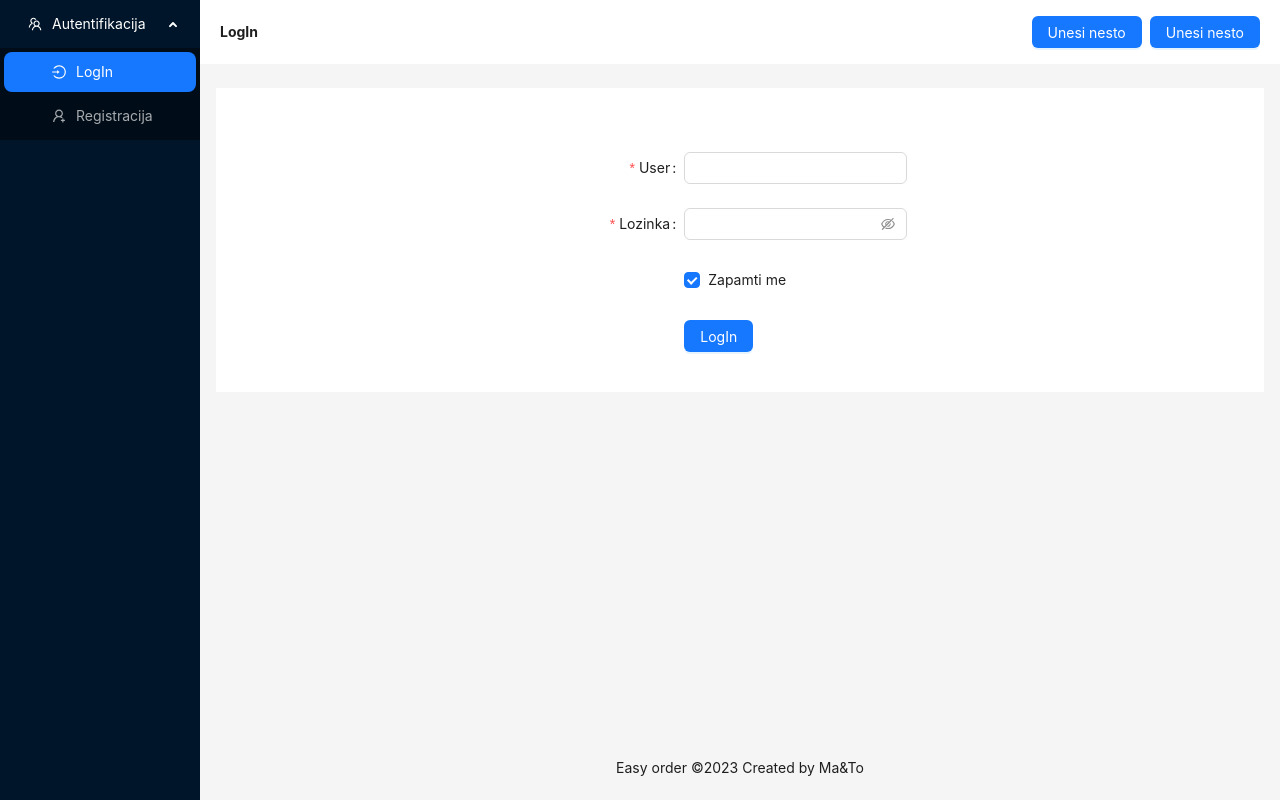
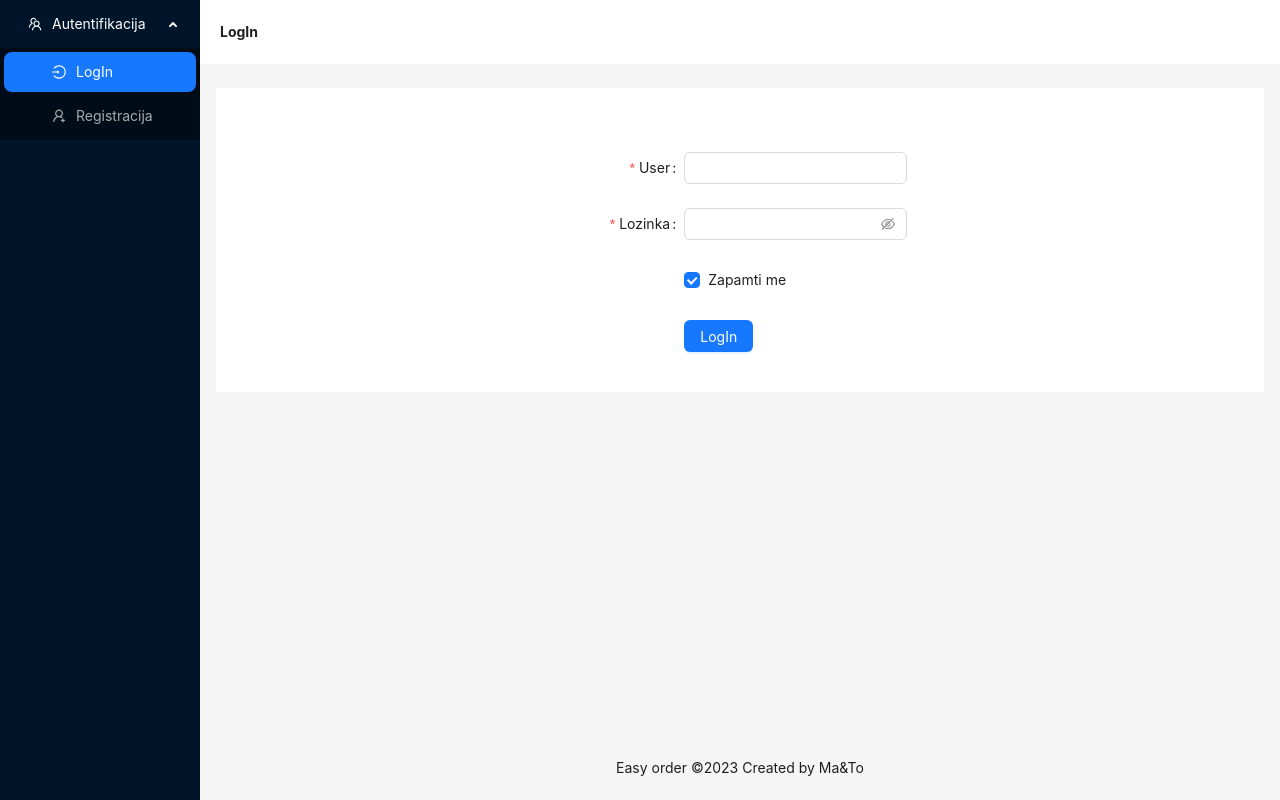
Before and after one commit to Marko-Tomljanovic/easyOrder, a Next.js app in the folder easy-order-ui/: page / in a window 1280 px wide. Built offline with nearby package versions, Linux system fonts and the light colour scheme.

Commit message:
feat: header buttons

```diff
--- /dev/null
+++ b/easy-order-ui/src/app/components/header-components/HeaderBaza.tsx
@@ -0,0 +1,12 @@
+import { PlusOutlined } from "@ant-design/icons";
+import { Button, Space } from "antd";
+
+export default function HeaderBaza() {
+  return (
+    <Space>
+      <Button type="primary" icon={<PlusOutlined />}>
+        Novi proizvod
+      </Button>
+    </Space>
+  );
+}
--- /dev/null
+++ b/easy-order-ui/src/app/components/header-components/HeaderRaspored.tsx
@@ -0,0 +1,12 @@
+import { CheckOutlined } from "@ant-design/icons";
+import { Button, Space } from "antd";
+
+export default function HeaderRaspored() {
+  return (
+    <Space>
+      <Button type="primary" icon={<CheckOutlined />}>
+        Spremi promjene
+      </Button>
+    </Space>
+  );
+}
--- a/easy-order-ui/src/app/components/navigation/header/HeaderButtons.tsx
+++ /dev/null
@@ -1,18 +0,0 @@
-import { Button, Space } from "antd";
-
-export default function HeaderButtons() {
-  return (
-    <div
-      style={{
-        display: "flex",
-        justifyContent: "flex-end",
-        marginRight: "20px",
-      }}
-    >
-      <Space>
-        <Button type="primary">Unesi nesto</Button>
-        <Button type="primary">Unesi nesto</Button>
-      </Space>
-    </div>
-  );
-}
--- a/easy-order-ui/src/app/components/navigation/header/PageHeaderNavigation.tsx
+++ b/easy-order-ui/src/app/components/navigation/header/PageHeaderNavigation.tsx
@@ -5,7 +5,7 @@ import React from "react";
 import { usePathname, useRouter } from "next/navigation";
 import { subtitleLookup, titleLookup } from "@/constants/lookups/global";
 import { PageHeaderNavigationProps } from "@/types/comon";
-import HeaderButtons from "./HeaderButtons";
+import HeaderButtons from "./header-buttons/HeaderButtons";
 
 function PageHeaderNavigation({ color }: PageHeaderNavigationProps) {
   const pathname = usePathname();
@@ -55,7 +55,7 @@ function PageHeaderNavigation({ color }: PageHeaderNavigationProps) {
         </Col>
         <Col span={8}></Col>
         <Col span={8}>
-          <HeaderButtons />
+          <HeaderButtons currentTitle={currentTitle()} />
         </Col>
       </Row>
     </Header>
--- /dev/null
+++ b/easy-order-ui/src/app/components/navigation/header/header-buttons/HeaderButtons.tsx
@@ -0,0 +1,17 @@
+import HeaderBaza from "@/app/components/header-components/HeaderBaza";
+import HeaderRaspored from "@/app/components/header-components/HeaderRaspored";
+
+export default function HeaderButtons({ currentTitle }: { currentTitle: any }) {
+  return (
+    <div
+      style={{
+        display: "flex",
+        justifyContent: "flex-end",
+        marginRight: "25px",
+      }}
+    >
+      {currentTitle === "Baza artikala" ? <HeaderBaza /> : null}
+      {currentTitle === "Raspored" ? <HeaderRaspored /> : null}
+    </div>
+  );
+}
```
